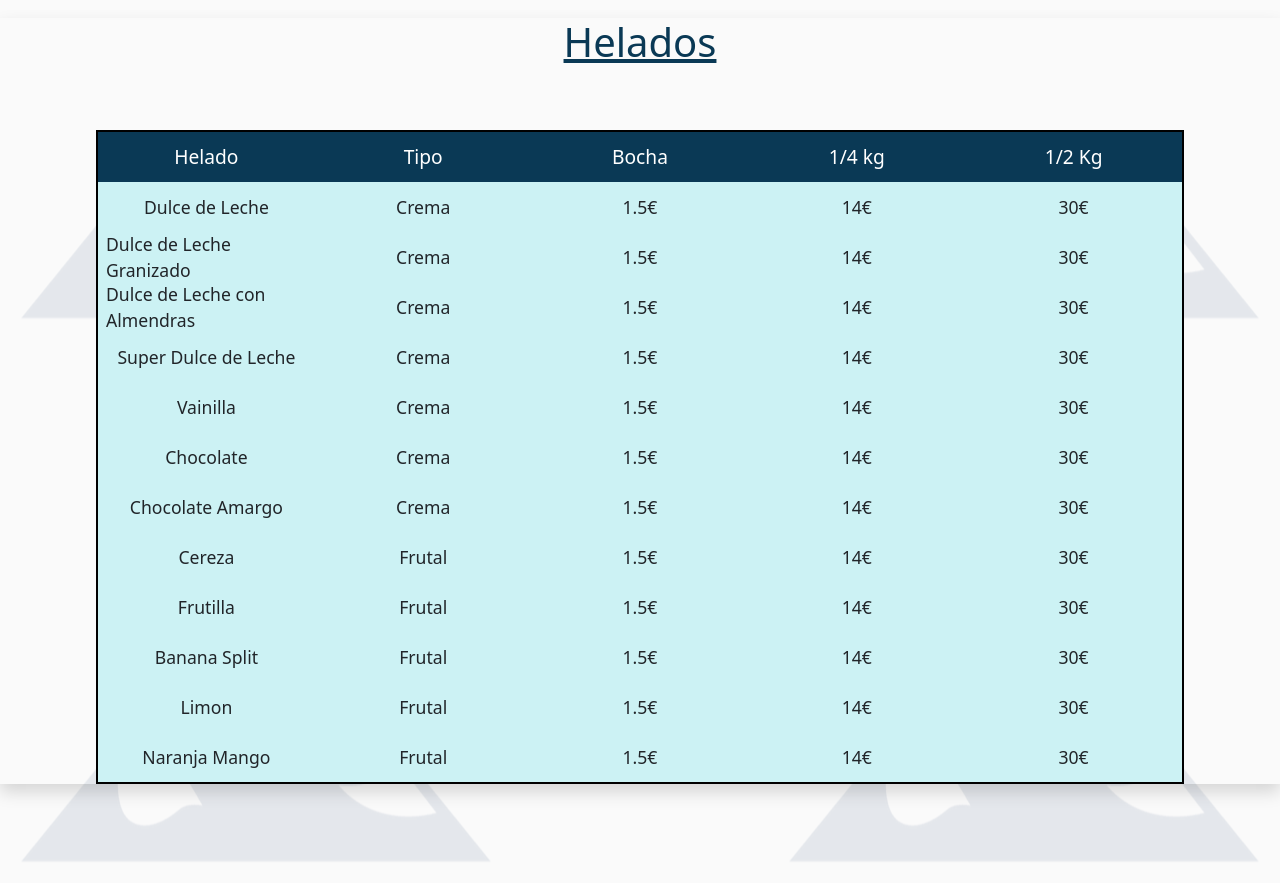
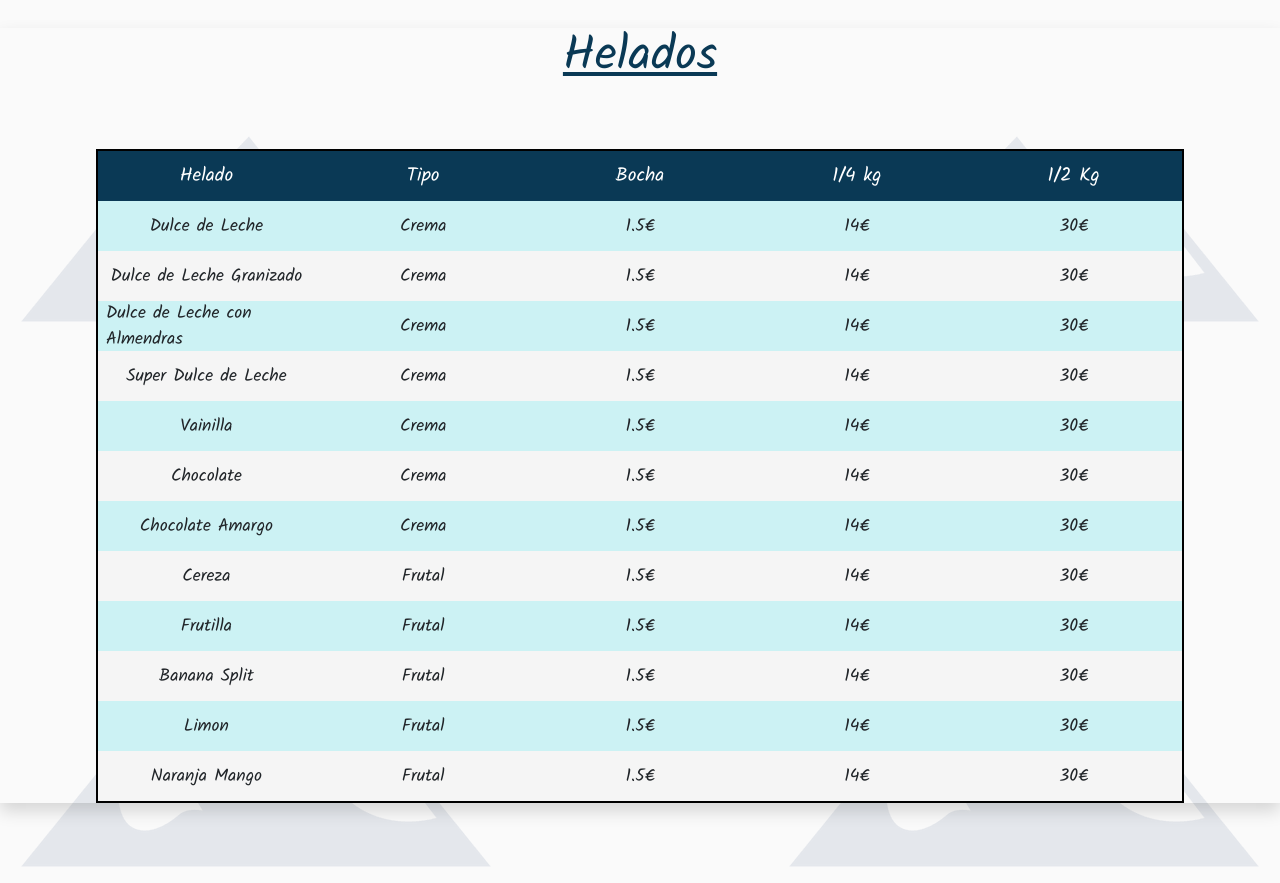
Before and after one commit to JorgeMihalyczo/Clase15, a plain HTML site: page views/productos.html in a window 1280 px wide. Shown: the part 1117-2000 px from the top of the page. Drawn offline with nearby package versions, Linux system fonts and the light colour scheme.

Commit message:
cambio de fuente, diseño de tabla productos

```diff
--- a/scss/base/_tipo.scss
+++ b/scss/base/_tipo.scss
@@ -1,10 +1,12 @@
 // Tipografias
 @import "utilities/variables";
 body{
+    font-family: 'kalam';
     .title{
         text-align: center;
         text-decoration: underline;
         color: $colorFrioGral;
+        font-size: 3rem;
         margin-top: 3rem;
         margin-bottom: 4rem;
     }
@@ -25,7 +27,6 @@ body{
         text-align: center;
     }
     p{
-        font-family: 'Roboto', sans-serif;
         color: $colorFrioGral;
         border-radius: 11px;
         letter-spacing: 1px;
--- a/scss/layout/_footer.scss
+++ b/scss/layout/_footer.scss
@@ -1,10 +1,9 @@
 // Estilos del footer
 footer{
-    //background: linear-gradient(180deg, rgba(244,249,249,1) 0%, rgba(204,242,244,1) 50%, rgba(70,187,247,1) 100%);
     background-color: #1f2024;
     border-top: solid 2px black;
     margin-top: 100px;
-    padding-left: 0rem;
+    //padding-left: 0rem;
     padding-bottom: 15px;
     max-height: 100vh;
     color: #878792;
@@ -21,8 +20,8 @@ footer{
         }
     }
     .footer__enlacesEstilo{
-        font-size: 1.5rem;
-        font-style: italic;
+        font-size: 1.3rem;
+        font-weight: 200;
         justify-content: space-around;
         @include tablet{
             justify-content: space-around !important;
--- a/scss/utilities/_function.scss
+++ b/scss/utilities/_function.scss
@@ -2,3 +2,6 @@
 .shadow{
     box-shadow: 10px 10px 14px 2px rgba(0,0,0,0.47);
 }
+.fondoBlanco{
+    background-color: whitesmoke;
+}
--- a/views/productos.html
+++ b/views/productos.html
@@ -11,6 +11,10 @@
         <link rel="preconnect" href="https://fonts.googleapis.com">
         <link rel="preconnect" href="https://fonts.gstatic.com" crossorigin>
         <link href="https://fonts.googleapis.com/css2?family=Roboto&display=swap" rel="stylesheet">
+        <!-- fuente de google Kalam -->
+        <link rel="preconnect" href="https://fonts.googleapis.com">
+        <link rel="preconnect" href="https://fonts.gstatic.com" crossorigin>
+        <link href="https://fonts.googleapis.com/css2?family=Kalam&display=swap" rel="stylesheet">
         <!--etiqueta favicon. icono de la pestaña -->
         <link rel="shortcut icon" href="../pics/helado.png" type="image/x-icon">
         <!-- etiqueta animaciones-->
@@ -98,61 +102,61 @@
                 <div class="table__item">1.5€</div>
                 <div class="table__item">14€</div>
                 <div class="table__item">30€</div>
-                <div class="table__item">Dulce de Leche Granizado</div>
-                <div class="table__item">Crema</div>
-                <div class="table__item">1.5€</div>
-                <div class="table__item">14€</div>
-                <div class="table__item">30€</div>
+                <div class="table__item fondoBlanco">Dulce de Leche Granizado</div>
+                <div class="table__item fondoBlanco">Crema</div>
+                <div class="table__item fondoBlanco">1.5€</div>
+                <div class="table__item fondoBlanco">14€</div>
+                <div class="table__item fondoBlanco">30€</div>
                 <div class="table__item">Dulce de Leche con Almendras</div>
                 <div class="table__item">Crema</div>
                 <div class="table__item">1.5€</div>
                 <div class="table__item">14€</div>
                 <div class="table__item">30€</div>
-                <div class="table__item">Super Dulce de Leche</div>
-                <div class="table__item">Crema</div>
-                <div class="table__item">1.5€</div>
-                <div class="table__item">14€</div>
-                <div class="table__item">30€</div>
+                <div class="table__item fondoBlanco">Super Dulce de Leche</div>
+                <div class="table__item fondoBlanco">Crema</div>
+                <div class="table__item fondoBlanco">1.5€</div>
+                <div class="table__item fondoBlanco">14€</div>
+                <div class="table__item fondoBlanco">30€</div>
                 <div class="table__item">Vainilla</div>
                 <div class="table__item">Crema</div>
                 <div class="table__item">1.5€</div>
                 <div class="table__item">14€</div>
                 <div class="table__item">30€</div>
-                <div class="table__item">Chocolate</div>
-                <div class="table__item">Crema</div>
-                <div class="table__item">1.5€</div>
-                <div class="table__item">14€</div>
-                <div class="table__item">30€</div>
+                <div class="table__item fondoBlanco">Chocolate</div>
+                <div class="table__item fondoBlanco">Crema</div>
+                <div class="table__item fondoBlanco">1.5€</div>
+                <div class="table__item fondoBlanco">14€</div>
+                <div class="table__item fondoBlanco">30€</div>
                 <div class="table__item">Chocolate Amargo</div>
                 <div class="table__item">Crema</div>
                 <div class="table__item">1.5€</div>
                 <div class="table__item">14€</div>
                 <div class="table__item">30€</div>
-                <div class="table__item">Cereza</div>
-                <div class="table__item">Frutal</div>
-                <div class="table__item">1.5€</div>
-                <div class="table__item">14€</div>
-                <div class="table__item">30€</div>
+                <div class="table__item fondoBlanco">Cereza</div>
+                <div class="table__item fondoBlanco">Frutal</div>
+                <div class="table__item fondoBlanco">1.5€</div>
+                <div class="table__item fondoBlanco">14€</div>
+                <div class="table__item fondoBlanco">30€</div>
                 <div class="table__item">Frutilla</div>
                 <div class="table__item">Frutal</div>
                 <div class="table__item">1.5€</div>
                 <div class="table__item">14€</div>
                 <div class="table__item">30€</div>
-                <div class="table__item">Banana Split</div>
-                <div class="table__item">Frutal</div>
-                <div class="table__item">1.5€</div>
-                <div class="table__item">14€</div>
-                <div class="table__item">30€</div>
+                <div class="table__item fondoBlanco">Banana Split</div>
+                <div class="table__item fondoBlanco">Frutal</div>
+                <div class="table__item fondoBlanco">1.5€</div>
+                <div class="table__item fondoBlanco">14€</div>
+                <div class="table__item fondoBlanco">30€</div>
                 <div class="table__item">Limon</div>
                 <div class="table__item">Frutal</div>
                 <div class="table__item">1.5€</div>
                 <div class="table__item">14€</div>
                 <div class="table__item">30€</div>
-                <div class="table__item">Naranja Mango</div>
-                <div class="table__item">Frutal</div>
-                <div class="table__item">1.5€</div>
-                <div class="table__item">14€</div>
-                <div class="table__item">30€</div>
+                <div class="table__item fondoBlanco">Naranja Mango</div>
+                <div class="table__item fondoBlanco">Frutal</div>
+                <div class="table__item fondoBlanco">1.5€</div>
+                <div class="table__item fondoBlanco">14€</div>
+                <div class="table__item fondoBlanco">30€</div>
             </div>
         </div>
     </main>
```
Also changed, not shown: index.html (+4 -0 lines), views/formulario.html (+4 -0 lines), views/incorporate.html (+4 -0 lines), views/quienesSomos.html (+4 -0 lines), css/style.css.
